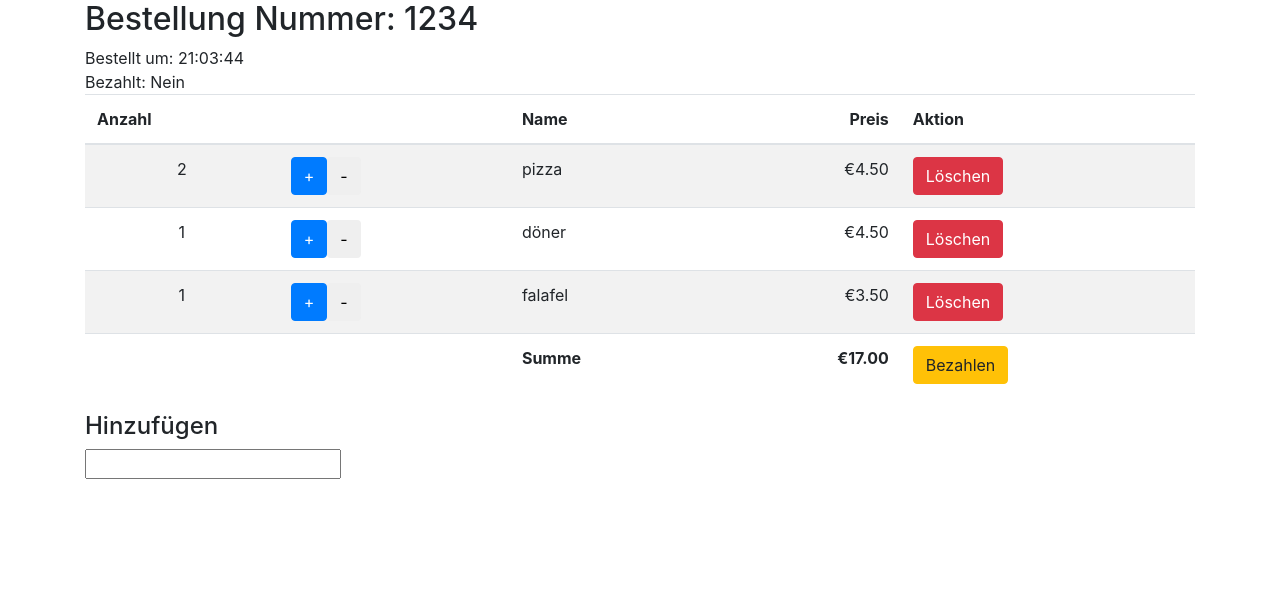
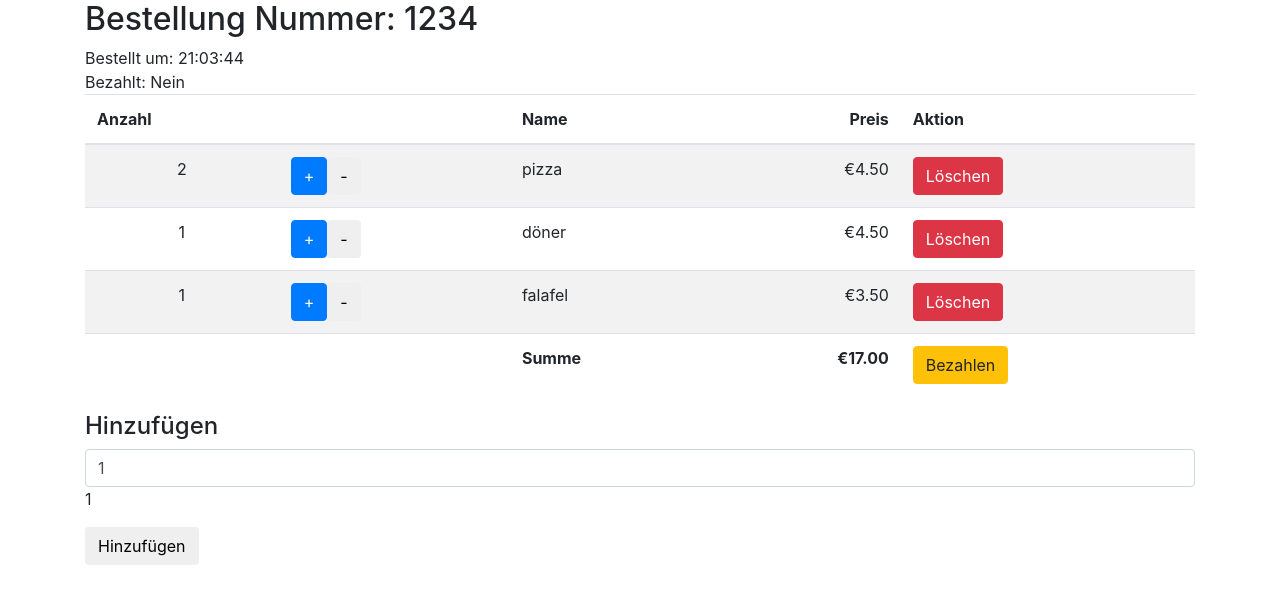
Before and after one commit to mad73923/order-master, an Angular app: page / in a window 1280 px wide. Shown: the top 604 px of the page. Built offline with nearby package versions, Linux system fonts and the light colour scheme.

Commit message:
progress

```diff
--- a/src/app/add-order-item/add-order-item.component.html
+++ b/src/app/add-order-item/add-order-item.component.html
@@ -1 +1,5 @@
-<input>
+<form>
+  <input type="number" class="form-control" id="title" required pattern="[0-9]+" [(ngModel)]="count" name="title" min="1" #title="ngModel">
+  <p>{{count}}</p>
+  <button type="submit" class="btn" [disabled]="!title.valid">Hinzufügen</button>
+</form>
--- a/src/app/add-order-item/add-order-item.component.ts
+++ b/src/app/add-order-item/add-order-item.component.ts
@@ -7,6 +7,8 @@ import { Component, OnInit } from '@angular/core';
 })
 export class AddOrderItemComponent implements OnInit {
 
+  count = 1;
+
   constructor() { }
 
   ngOnInit() {
--- a/src/app/app.module.ts
+++ b/src/app/app.module.ts
@@ -1,5 +1,6 @@
 import { BrowserModule } from '@angular/platform-browser';
 import { NgModule } from '@angular/core';
+import { FormsModule } from '@angular/forms';
 
 
 import { AppComponent } from './app.component';
@@ -18,7 +19,8 @@ import { InDecrementButtonsComponent } from './in-decrement-buttons/in-decrement
     InDecrementButtonsComponent
   ],
   imports: [
-    BrowserModule
+    BrowserModule,
+    FormsModule
   ],
   providers: [],
   bootstrap: [AppComponent]
```
